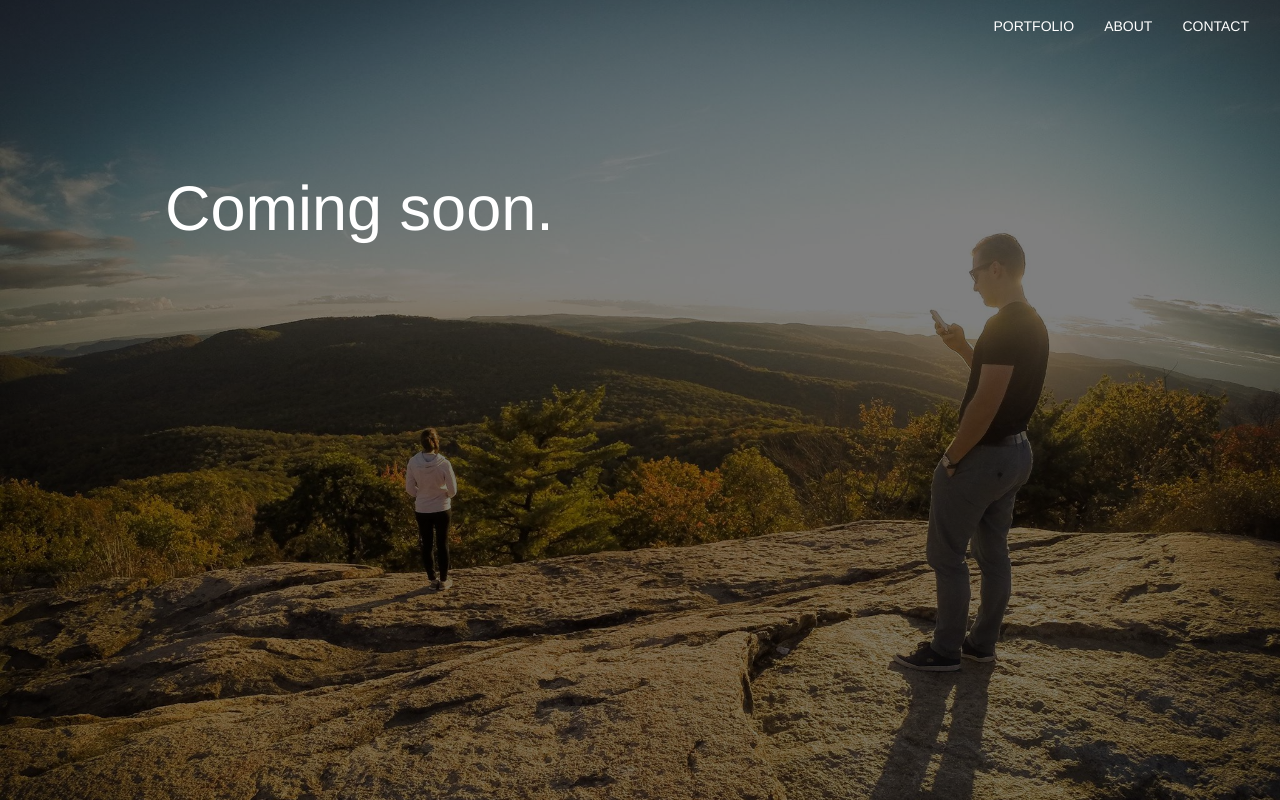
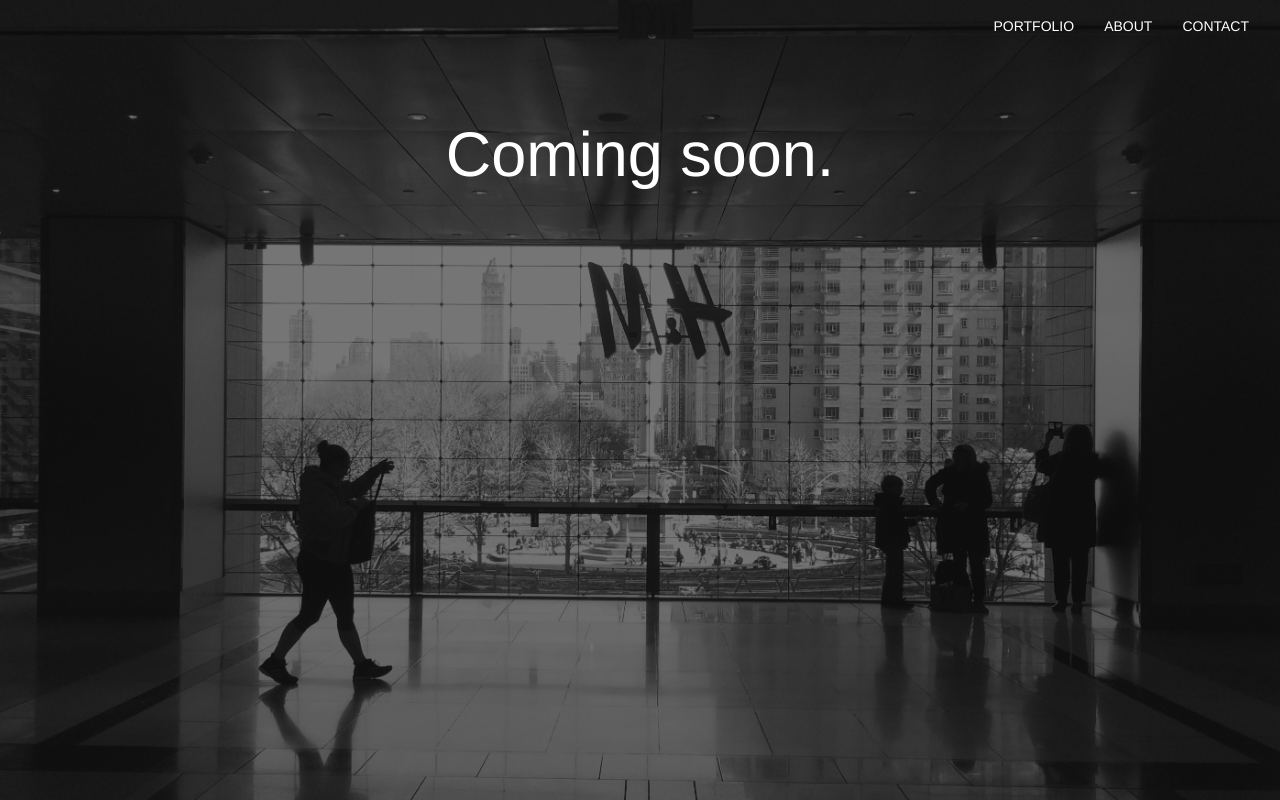
Before and after one commit to dmitriyklyuzov/dmitriyklyuzov2.github.io, a plain HTML site: page index.html in a window 1280 px wide. Drawn offline with nearby package versions, Linux system fonts and the light colour scheme.

Commit message:
Change jumbotron background to mall and center the text

```diff
--- a/css/styles.css
+++ b/css/styles.css
@@ -16,7 +16,7 @@ body{
 
 .jumbotron{
 	background: transparent;
-	padding-top:11em;
+	padding-top:100px;
 }
 
 .color-white{
--- a/index.html
+++ b/index.html
@@ -15,7 +15,7 @@
 	</head>
 
 	<body>
-		<div class="main-content" style="background-image: linear-gradient(rgba(0, 0, 0, 0.5), rgba(0, 0, 0, 0.5)), url('img/jumbotron/mountains.jpg')">
+		<div class="main-content" style="background-image: linear-gradient(rgba(0, 0, 0, 0.5), rgba(0, 0, 0, 0.5)), url('img/jumbotron/mall.jpg')">
 
 		<div class="navbar navbar-inverse navbar-right">
 			<div class="container-fluid">
@@ -41,7 +41,7 @@
 
 			<div class="jumbotron main-jumbotron">
 				<div class="container">
-					<h1 class="col-lg-offset-1 col-md-offset-1 col-sm-offset-1 col-xs-offset-1">Coming soon.</h1>
+					<h1 class="text-center">Coming soon.</h1>
 					<!-- <h1 class="col-lg-offset-1 col-md-offset-1">Beautiful websites</h1>
 					<p class="col-lg-offset-1 col-md-offset-1">made simple.</p> -->
 				</div>
```
